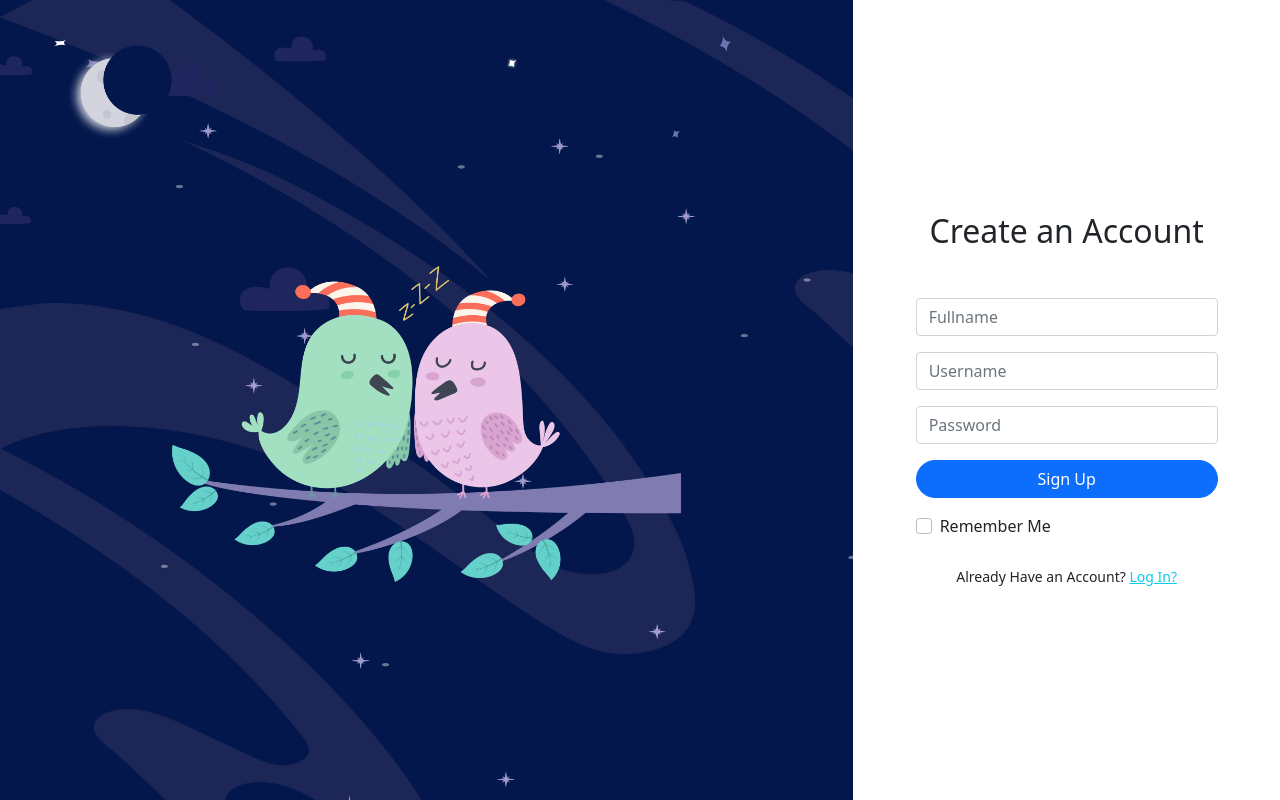
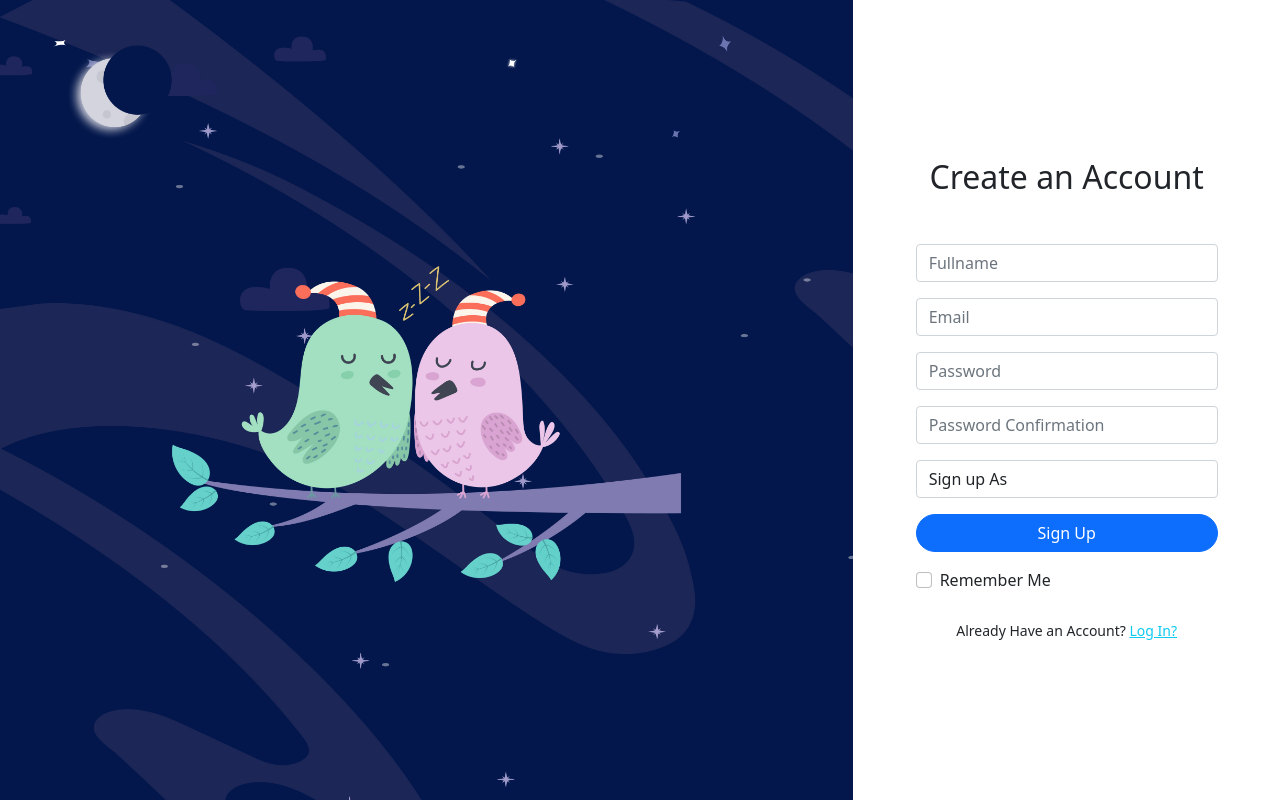
Before and after one commit to Cizz22/kalm, a Laravel app: page /register in a window 1280 px wide. Run offline with Laravel 8, Linux system fonts and the light colour scheme; some libraries are stand-ins or nearby versions.

Commit message:
update backend register

```diff
--- a/app/Http/Controllers/Authentication/RegisterController.php
+++ b/app/Http/Controllers/Authentication/RegisterController.php
@@ -38,6 +38,6 @@ class RegisterController extends Controller
         ]);
 
         Auth::login($newUser);
-        redirect()->route('');
+        redirect()->route('landing.home');
     }
 }
--- a/resources/views/pages/auth/register.blade.php
+++ b/resources/views/pages/auth/register.blade.php
@@ -12,13 +12,23 @@
                 <form action="{{route('register')}}" method="POST" class="auth-form">
                     @csrf
                     <div class="form-group mb-3">
-                        <input type="text" name="nama" id="name" class="form-control" placeholder="Fullname">
+                        <input type="text" name="name" id="name" class="form-control" placeholder="Fullname">
                     </div>
                     <div class="form-group mb-3">
-                        <input type="text" name="email" id="username" class="form-control" placeholder="Username">
+                        <input type="text" name="email" id="username" class="form-control" placeholder="Email">
                     </div>
                     <div class="form-group mb-3">
                     <input type="password" name="password" id="userPassword" class="form-control" placeholder="Password">
+                    </div>
+                    <div class="form-group mb-3">
+                        <input type="password" name="password_confirmation" id="userPassword" class="form-control" placeholder="Password Confirmation">
+                        </div>
+                    <div class="form-group mb-3">
+                        <select placeholder="Daftar Sebagai" class="form-control" name="tipeakun">
+                            <option value="" selected disabled hidden>Sign up As</option>
+                            <option value="pengguna">Patient</option>
+                            <option value="pskolog">Psychologist</option>
+                        </select>
                     </div>
                     <button type="submit" class="login btn w-100 rounded-pill h-75 btn-primary btn-block mb-3">Sign Up</button>
                     <div class="d-md-flex justify-content-between">
--- a/routes/web.php
+++ b/routes/web.php
@@ -24,7 +24,9 @@ use Illuminate\Support\Facades\Route;
     Route::middleware('guest')->group(function () {
         Route::get('/', [WelcomeController::class, 'index'])->name('welcome');
         Route::get('/login', [LoginController::class, 'index'])->name('login');
+
         Route::get('/register' , [RegisterController::class, 'index'])->name('register');
+        Route::post('/register' , [RegisterController::class, 'register'])->name('register.post');
     });
 
 
```
